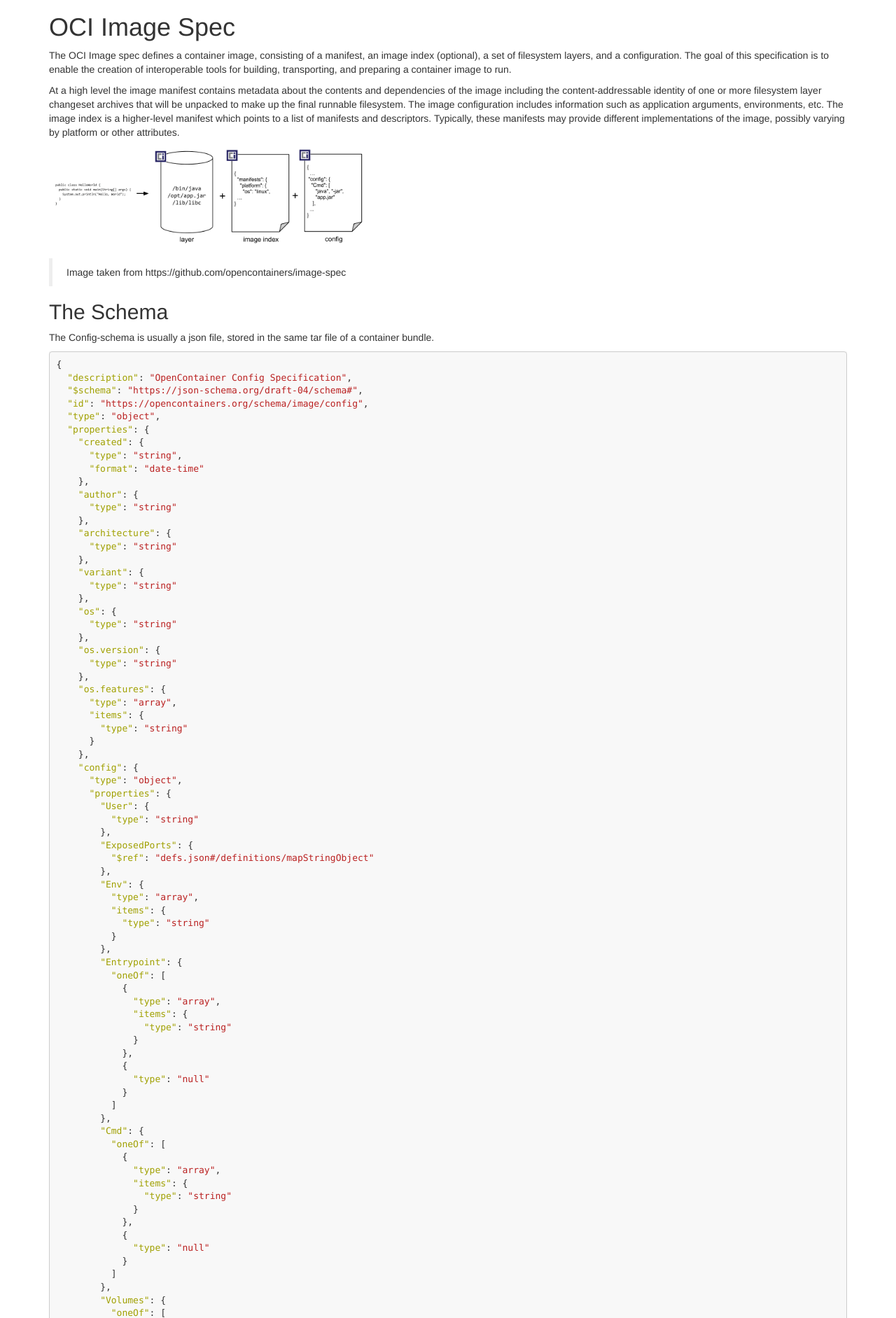
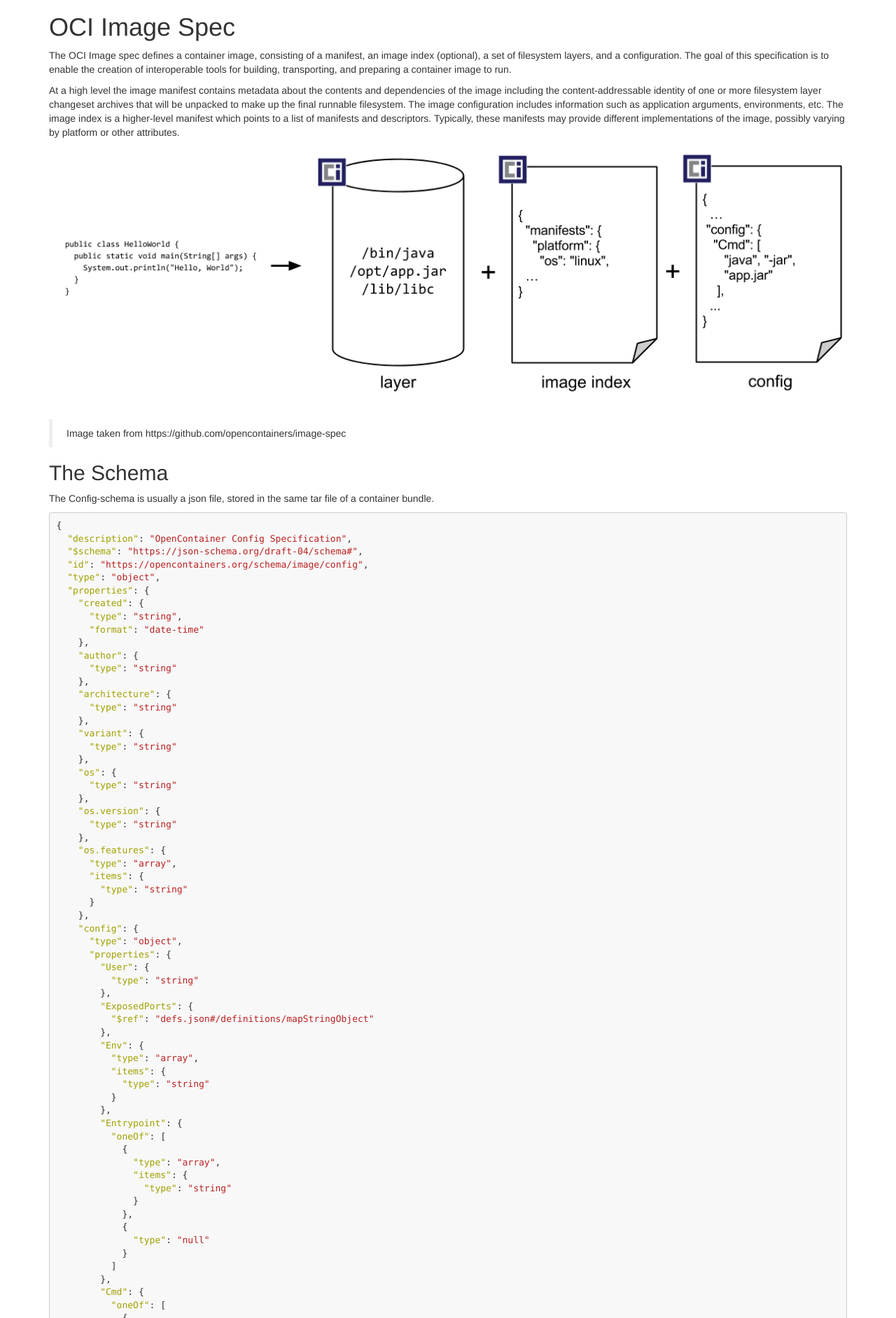
Before and after one commit to supercontainers/isc-tutorial, a Jekyll site: the page built from _episodes/23.image.md, in a window 1280 px wide. Shown: the part 451-2334 px from the top of the page at 70% size. Built offline with Jekyll 4.4.1, drawn with Linux system fonts in a browser that asks for light colours.

Commit message:
Bigger images
Signed-off-by: Carlos Eduardo Arango Gutierrez <carangog@redhat.com>

```diff
--- a/_episodes/23.image.md
+++ b/_episodes/23.image.md
@@ -23,7 +23,7 @@ The goal of this specification is to enable the creation of interoperable tools
 
 At a high level the image manifest contains metadata about the contents and dependencies of the image including the content-addressable identity of one or more filesystem layer changeset archives that will be unpacked to make up the final runnable filesystem. The image configuration includes information such as application arguments, environments, etc. The image index is a higher-level manifest which points to a list of manifests and descriptors. Typically, these manifests may provide different implementations of the image, possibly varying by platform or other attributes.
 
-<img src="{{ page.root }}/fig/build-diagram.png" alt="OCI image" width="450">
+<img src="{{ page.root }}/fig/build-diagram.png" alt="OCI image">
 > Image taken from https://github.com/opencontainers/image-spec
 
 ## The Schema
@@ -314,7 +314,7 @@ Example image `docker.io/library/golang:1.18.1-buster`
 
 # Buildah
 
-<img src="{{ page.root }}/fig/buildah-logo_large.png" alt="Buildah logo" width="350">
+<img src="{{ page.root }}/fig/buildah-logo_large.png" alt="Buildah logo">
 
 ## Building OCI container images
 
```
